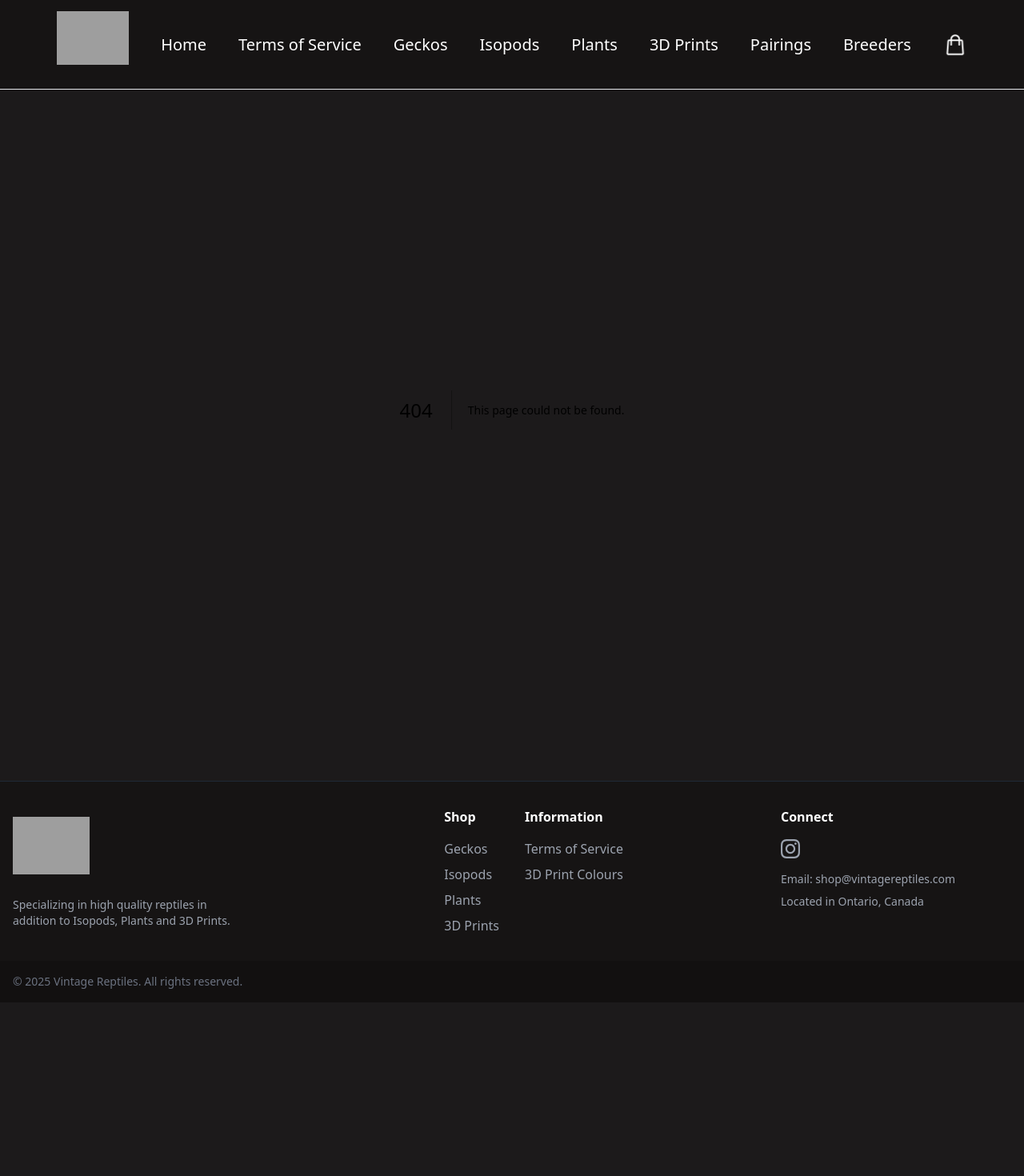
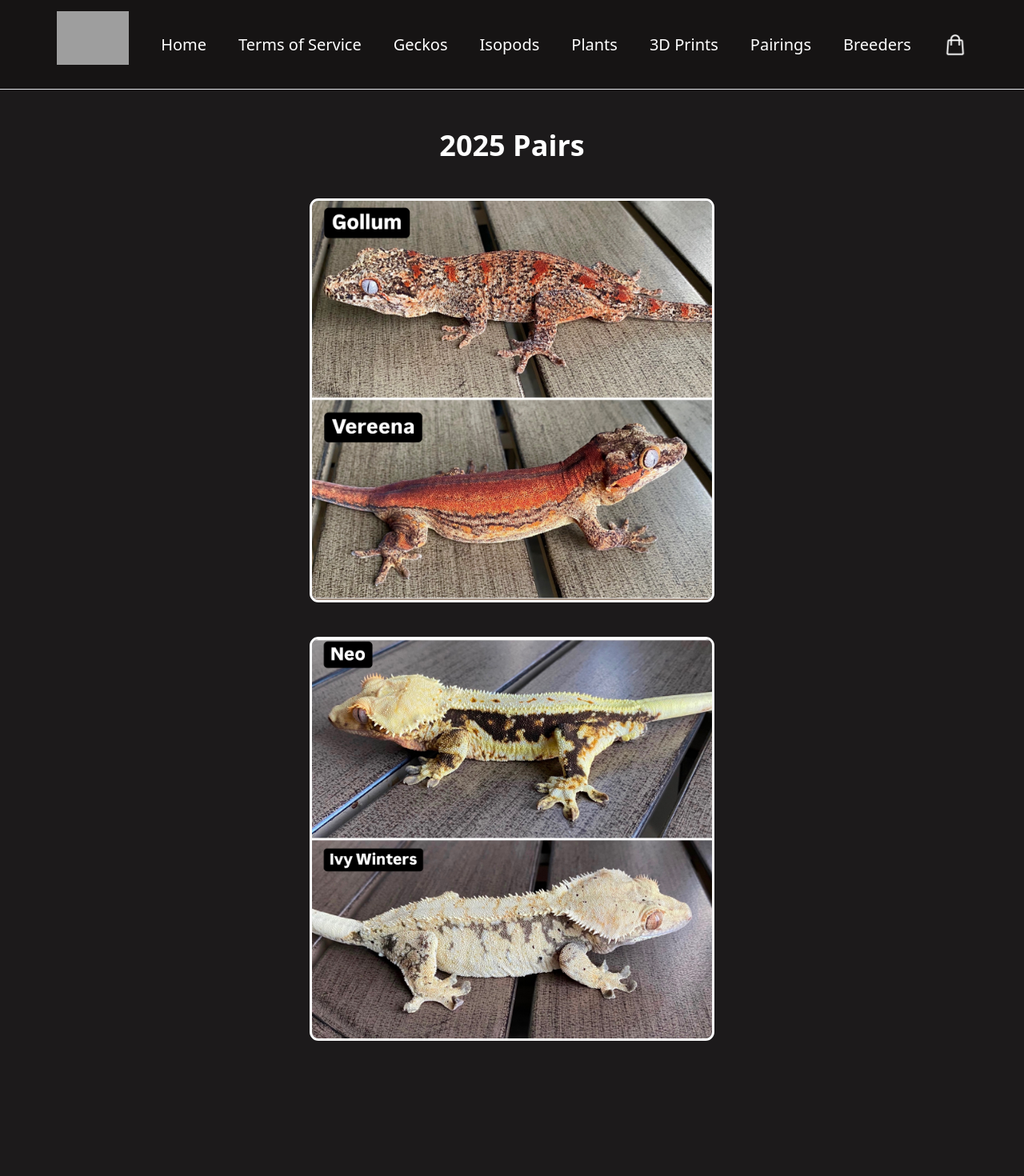
Before and after one commit to spikeypoo/vintagereptiles, a Next.js app: page /pairings2025 in a window 1280 px wide. Before the commit this address had no page. Shown: the top 1470 px of the page at 80% size. Before the commit the page ends 1253 px from the top, so only its background shows below. Built offline with nearby package versions, Linux system fonts and the light colour scheme; grey boxes are pictures that could not be loaded.

Commit message:
Add 2025 Pairings

```diff
--- a/app/layout.tsx
+++ b/app/layout.tsx
@@ -40,6 +40,7 @@ export default function RootLayout({
               <button className="transition ease-in-out group-hover:text-[#cb18db] group-hover:scale-95 duration-200">Pairings</button>
               <ul className="transition opacity-0 ease-in-out absolute block top-[-20%] group-hover:translate-y-[30px] group-hover:opacity-100 group-hover:pointer-events-auto group-hover:pt-4 duration-100 pointer-events-none scale-110 drop-shadow-xl">
                 <div className="divide-y bg-[#161414] outline-double outline-1 py-1 rounded-md">
+                  <li><Link href="/pairings2025"><button className="transition ease-in-out relative px-7 hover:text-[#cb18db] duration-200">2025</button></Link></li>
                   <li><Link href="/pairings2024"><button className="transition ease-in-out relative px-7 hover:text-[#cb18db] duration-200">2024</button></Link></li>
                   <li><Link href="/pairings2023"><button className="transition ease-in-out relative px-7 hover:text-[#cb18db] duration-200">2023</button></Link></li>
                   <li><Link href="/pairings2022"><button className="transition ease-in-out relative px-7 hover:text-[#cb18db] duration-200">2022</button></Link></li>
--- a/app/menubutton.tsx
+++ b/app/menubutton.tsx
@@ -230,6 +230,23 @@ export default function MenuButton() {
             <div className="flex flex-col items-center justify-center">
               {/* 2024 (delay-0) */}
               <li>
+                <Link href="/pairings2025">
+                  <div
+                    onClick={toggleMenu}
+                    className={
+                      modalOpen
+                        ? "relative w-24 h-16 text-2xl flex items-center cursor-pointer opacity-100 hover:text-[#cb18db] transition ease-out duration-[100ms] text-white"
+                        : // in theory, we'd hide it if menu is closed, but if user closes the menu,
+                          // we also reset activeMenu to "main" anyway
+                          "opacity-0 pointer-events-none hidden"
+                    }
+                  >
+                    <div className=" text-center w-full">2025</div>
+                  </div>
+                </Link>
+              </li>
+              {/* 2024 (delay-0) */}
+              <li>
                 <Link href="/pairings2024">
                   <div
                     onClick={toggleMenu}
--- /dev/null
+++ b/app/pairings2025/page.tsx
@@ -0,0 +1,29 @@
+"use client";
+
+import Image from "next/image";
+import Link from 'next/link'
+import '../globals.css'
+import { AppProps } from 'next/app'
+import { useState } from 'react'
+import { useEffect } from 'react'
+
+export default function Home() {
+  return (
+    <div>
+      <div className="flex font-bold text-white text-4xl text-center pt-[50px] justify-center">
+        2025 Pairs
+      </div>
+
+      <div className="flex justify-center space-y-10 pt-[49px]">
+        <img src="/images/2025/gollumxvereena.jpg" width={500} height={500} alt="img" className="w-[80%] max-w-[500px] outline rounded-lg outline-white"></img>
+      </div>
+
+      <div className="flex justify-center space-y-10 pt-[49px]">
+        <img src="/images/2025/neoxivywinters.jpg" width={500} height={500} alt="img" className="w-[80%] max-w-[500px] outline rounded-lg outline-white"></img>
+      </div>
+
+      <br></br><br></br><br></br><br></br><br></br>
+
+    </div>
+  );
+}
```
Also changed, not shown: public/images/2025/gollumxvereena.jpg (added), public/images/2025/neoxivywinters.jpg (added).
